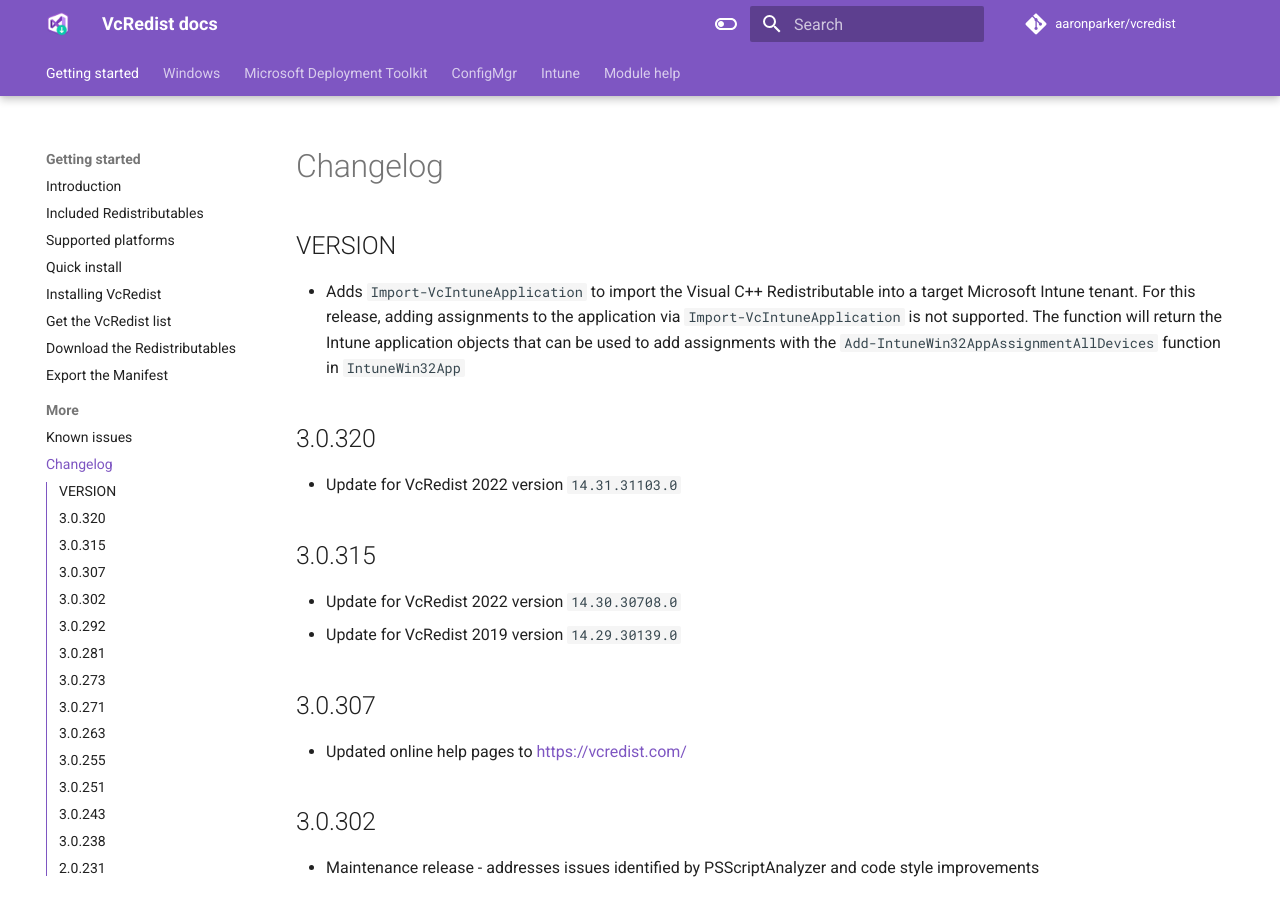
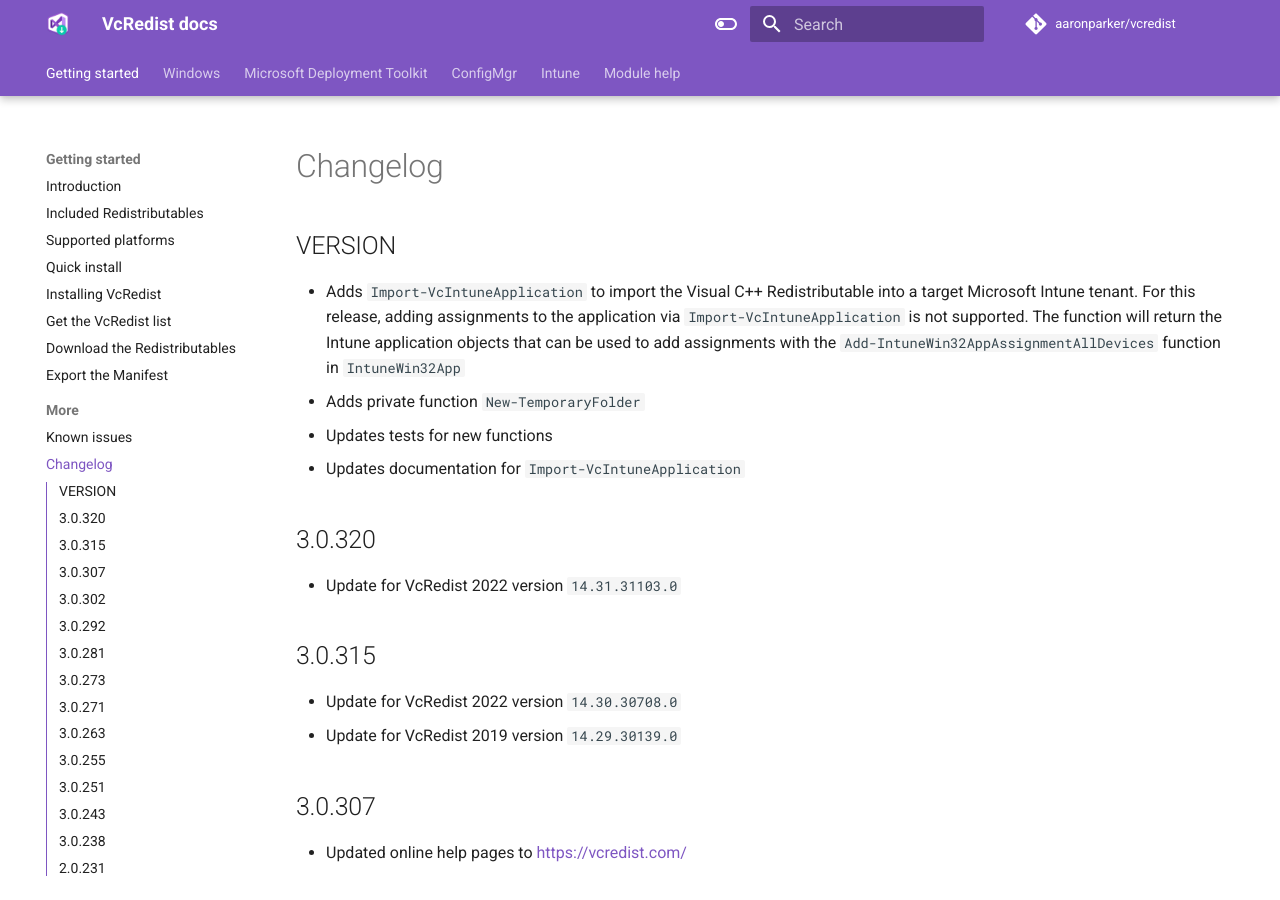
Before and after one commit to aaronparker/vcredist, an MkDocs documentation site: the page built from docs/changelog.md, in a window 1280 px wide and 900 px high. Built offline with MkDocs 1.6.1 and Material for MkDocs 9.7.7, drawn with Linux system fonts in a browser that asks for light colours; comment, search, counter and statistics services are not loaded.

Commit message:
Update workflows; Update changelog

```diff
--- a/docs/changelog.md
+++ b/docs/changelog.md
@@ -3,6 +3,9 @@
 ## VERSION
 
 * Adds `Import-VcIntuneApplication` to import the Visual C++ Redistributable into a target Microsoft Intune tenant. For this release, adding assignments to the application via `Import-VcIntuneApplication` is not supported. The function will return the Intune application objects that can be used to add assignments with the `Add-IntuneWin32AppAssignmentAllDevices` function in `IntuneWin32App`
+* Adds private function `New-TemporaryFolder`
+* Updates tests for new functions
+* Updates documentation for `Import-VcIntuneApplication`
 
 ## 3.0.320
 
```
Also changed, not shown: 3 other files.
